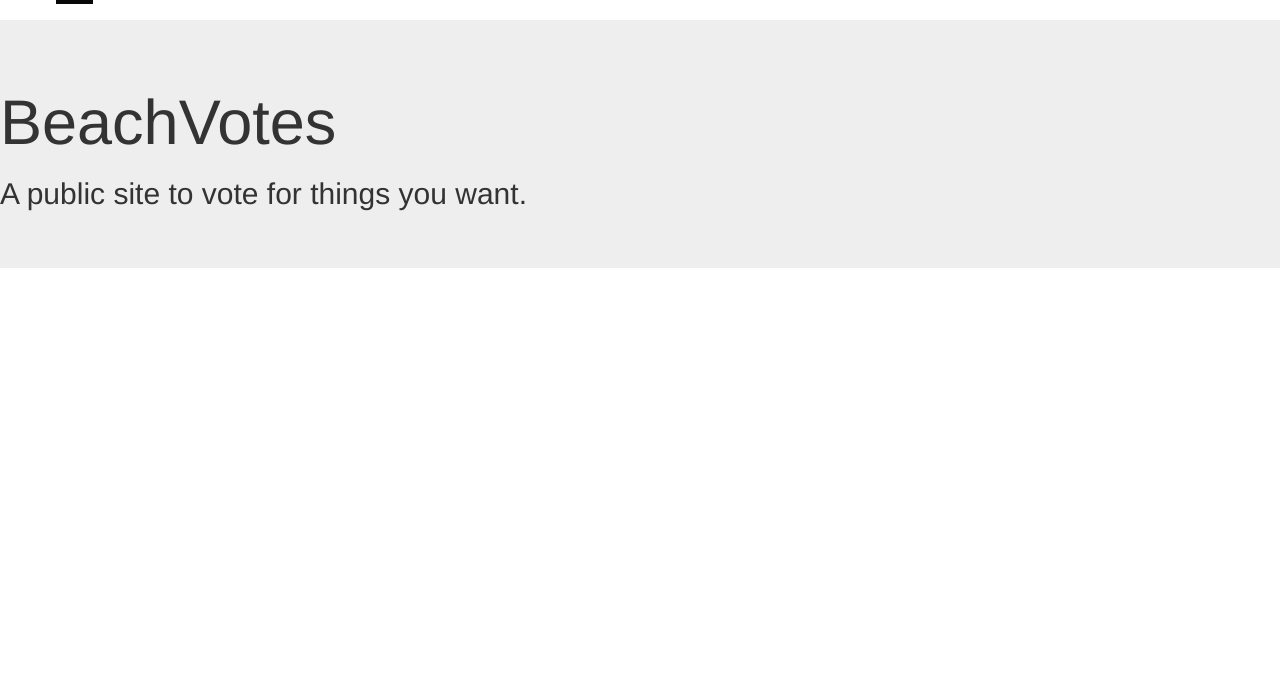
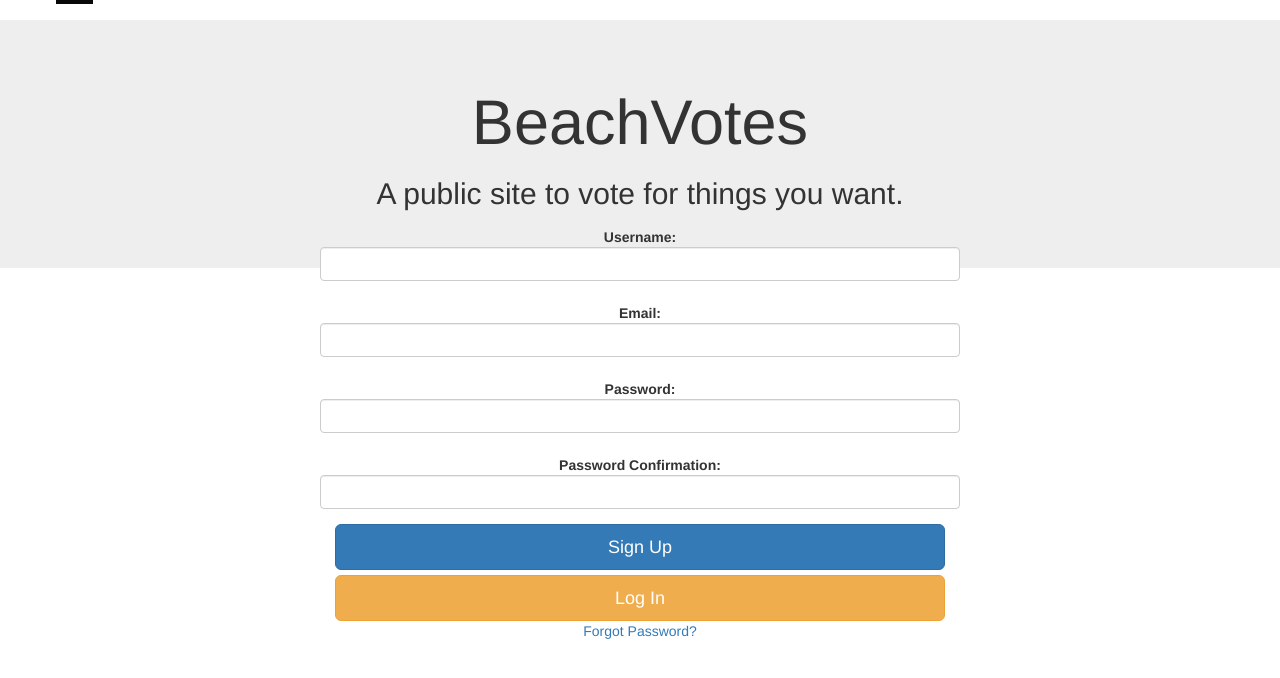
Before and after one commit to stevenGarciaDev/BeachVotes, a Django app: page / in a window 1280 px wide. Shown: the part 50-728 px from the top of the page. Run offline with Django 3.2, Linux system fonts and the light colour scheme; some libraries are stand-ins or nearby versions.

Commit message:
Add basic styling for index.html with basic form front end

```diff
--- a/beach_votes_project/templates/poll/index.html
+++ b/beach_votes_project/templates/poll/index.html
@@ -43,10 +43,43 @@ rel="stylesheet">
 
   </nav>
 
-  <div class="jumbotron" styles="background-image: {% static "images/mink-mingle-233730.jpg" %}; " >
+  <!-- {% static "images/mink-mingle-233730.jpg" %} -->
+  <div class="jumbotron text-center" styles="background-image: url('../static/images/mink-mingle-233730.jpg');" >
     <h1>BeachVotes</h1>
     <!-- <img class="img-fluid" src="{% static "images/mink-mingle-233730.jpg" %}" alt="Picture of Beach" /> -->
     <h2>A public site to vote for things you want.</h2>
+
+    <form action="#" method="POST" class="form-horizontal">
+      <div class="container col-md-6 col-md-offset-3">
+
+        <div class="form-group">
+          <label for="username" class="control-label">Username:</label>
+          <input type="text" class="form-control" id="username">
+        </div>
+
+        <div class="form-group">
+          <label for="email" class="control-label">Email:</label>
+          <input type="text" class="form-control" id="email">
+        </div>
+
+        <div class="form-group">
+          <label for="password" class="control-label">Password:</label>
+          <input type="password" class="form-control" id="password">
+        </div>
+
+        <div class="form-group">
+          <label for="password_confirmation" class="control-label">Password Confirmation:</label>
+          <input type="password" class="form-control" id="password_confirmation">
+        </div>
+
+        <button class="btn btn-primary btn-lg btn-block">Sign Up</button>
+        <button class="btn btn-warning btn-lg btn-block">Log In</button>
+
+        <a href="#">Forgot Password?</a>
+
+      </div><!-- end of container for form -->
+    </form>
+
   </div>
 
 
```
Also changed, not shown: 1 other file.
